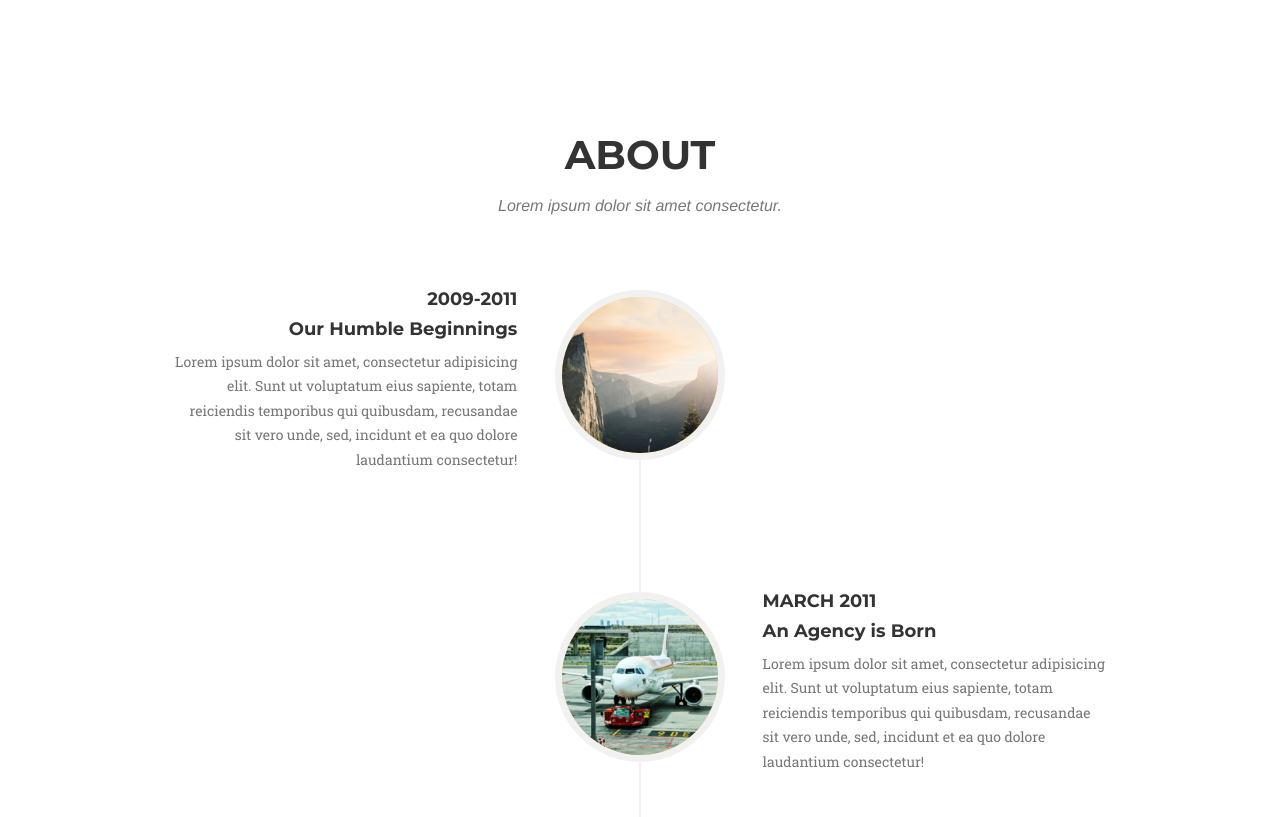
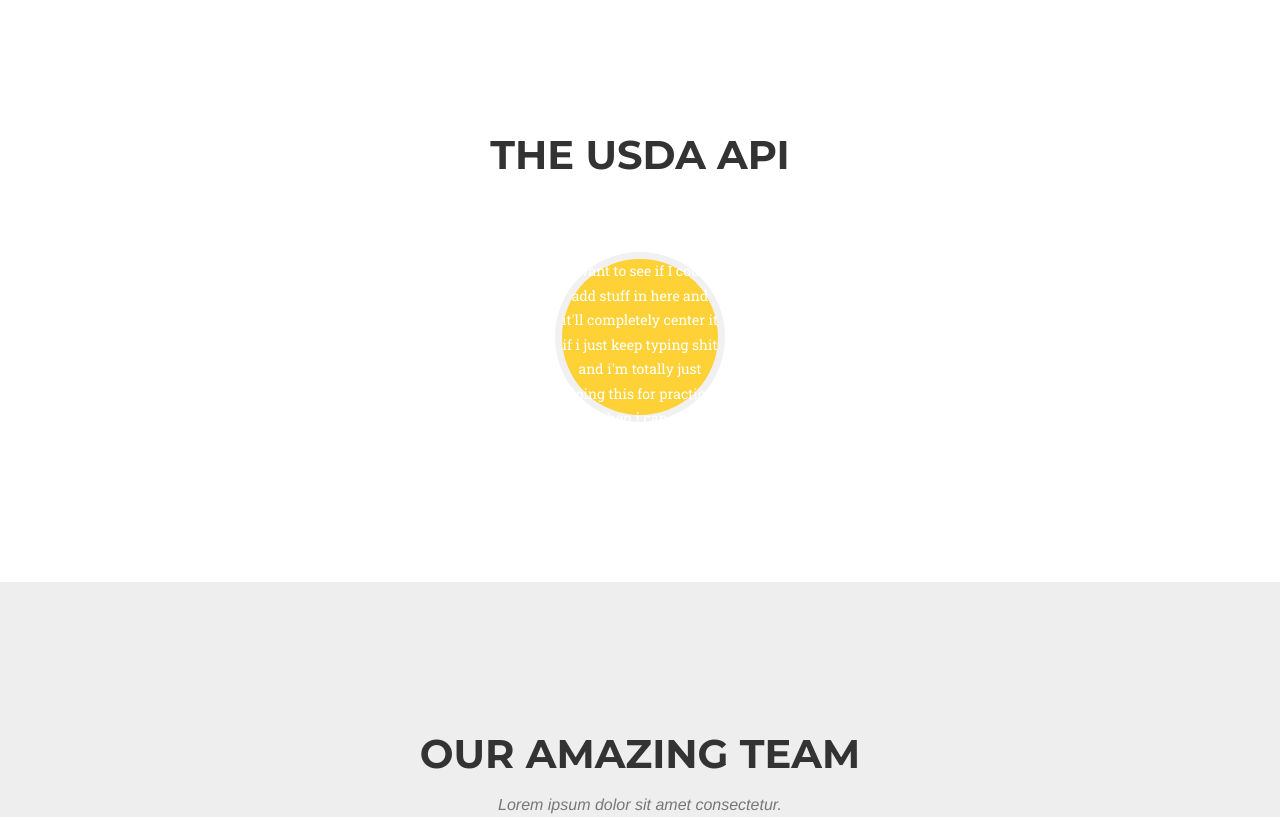
Before and after one commit to estherfatehi/apihowtoguide, a website: page index.html in a window 1280 px wide. Shown: the part 2580-3397 px from the top of the page. Drawn offline with nearby package versions, Linux system fonts and the light colour scheme; a script that the page names is missing; a web font is replaced by a local one.

Commit message:
usda api
seeing if i can format centering

```diff
--- a/index.html
+++ b/index.html
@@ -216,8 +216,8 @@
         <div class="container">
             <div class="row">
                 <div class="col-lg-12 text-center">
-                    <h2 class="section-heading">About</h2>
-                    <h3 class="section-subheading text-muted">Lorem ipsum dolor sit amet consectetur.</h3>
+                    <h2 class="section-heading">The USDA API</h2>
+                    <h3 class="section-subheading text-muted"></h3>
                 </div>
             </div>
             <div class="row">
@@ -225,8 +225,9 @@
                     <ul class="timeline">
                         <li>
                             <div class="timeline-image">
-                                <img class="img-circle img-responsive" src="img/about/1.jpg" alt="">
+                                <p>I want to see if I could add stuff in here and it'll completely center it if i just keep typing shit and i'm totally just doing this for practice and then i can add a modal on here too cus i absolutely love that shit.
                             </div>
+                            <!--
                             <div class="timeline-panel">
                                 <div class="timeline-heading">
                                     <h4>2009-2011</h4>
@@ -285,6 +286,7 @@
                                     <br>Of Our
                                     <br>Story!</h4>
                             </div>
+                        -->
                         </li>
                     </ul>
                 </div>
```
